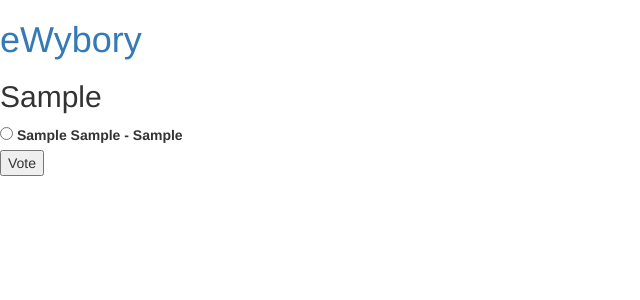
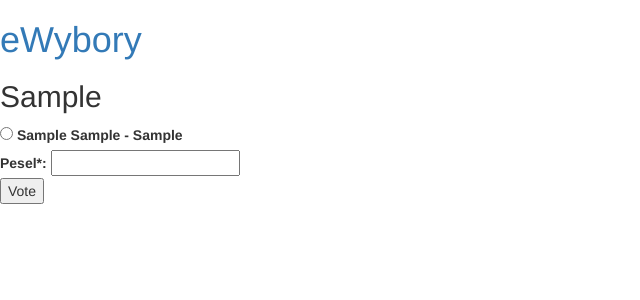
Before and after one commit to dotrek/eWybory, a Django app: page /Doggo/wybory/1/ in a window 1280 px wide. Shown: the top 300 px of the page, without its empty margins (0-640 px from the left). Run offline with Django 3.2, Linux system fonts and the light colour scheme; tables that the repository leaves empty hold one stand-in row (values such as "Sample post"); some libraries are stand-ins or nearby versions.

Commit message:
tried to make it works but failed

```diff
--- a/Doggo/admin.py
+++ b/Doggo/admin.py
@@ -1,8 +1,10 @@
 from django.contrib import admin
 
 # Register your models here.
-from .models import Kandydat, Partia, Wybory
+from .models import Kandydat, Partia, Wybory, Glos, Glosujacy
 
 admin.site.register(Partia)
 admin.site.register(Wybory)
 admin.site.register(Kandydat)
+admin.site.register(Glos)
+admin.site.register(Glosujacy)
--- a/Doggo/models.py
+++ b/Doggo/models.py
@@ -1,5 +1,4 @@
 from django.db import models
-
 
 # Create your models here.
 class Partia(models.Model):
@@ -36,13 +35,15 @@ class Kandydat(models.Model):
 
 
 class Glosujacy(models.Model):
-    pesel = models.PositiveIntegerField()
+    id = models.AutoField(primary_key=True)
+    pesel = models.BigIntegerField(11, unique=True)
 
     def __str__(self):
         return self.pesel
 
 
 class Glos(models.Model):
+    id = models.AutoField(primary_key=True)
     glosujacy = models.ForeignKey(Glosujacy, on_delete=models.CASCADE)
     wybory = models.ForeignKey(Wybory, on_delete=models.CASCADE)
 
--- a/Doggo/templates/detail_wybory.html
+++ b/Doggo/templates/detail_wybory.html
@@ -10,6 +10,8 @@
         <input type="radio" name="choice" id="choice{{ forloop.counter }}" value="{{ choice.id }}"/>
         <label for="choice{{ forloop.counter }}">{{ choice }}</label><br/>
     {% endfor %}
+<label>Pesel*: </label>
+<input type="number" name="pesel" required="true"><br/>
 <input type="submit" value="Vote"/>
 </form>
 {% endblock %}
--- a/Doggo/views.py
+++ b/Doggo/views.py
@@ -3,7 +3,7 @@ from django.shortcuts import render_to_response, get_object_or_404
 from django.urls import reverse
 from django.views import generic
 
-from .models import Kandydat, Wybory
+from .models import Kandydat, Wybory, Glosujacy, Glos
 
 
 # Create your views here
@@ -17,16 +17,42 @@ class ResultsView(generic.DetailView):
 def vote(request, wybory_id):
     wybory = get_object_or_404(Wybory, pk=wybory_id)
     try:
+
         selected_choice = get_object_or_404(Kandydat, pk=request.POST['choice'])
+        user = Glosujacy.objects.filter(pesel=request.POST['pesel'])
+        if user.exists():
+            glos = Glos.objects.filter(wybory=wybory, glosujacy=user)
+            if glos.exists():
+                return render_to_response(request, 'detail_wybory.html', {
+                    'error_message': "Ta osoba juz glosowala w tych wyborach"
+                })
+            else:
+                glos.wybory = wybory
+                glos.glosujacy = user
+                glos.save()
+                selected_choice.licznik += 1
+                selected_choice.save()
+                return HttpResponseRedirect(reverse('Doggo:results', args=(wybory.id,)))
+        else:
+            return render_to_response(request, 'detail_wybory.html', {
+                'error_message': "Pesel nie znajduje sie w bazie glosujacych"
+            })
     except (KeyError, Kandydat.DoesNotExist):
         return render_to_response(request, 'detail_wybory.html', {
             'kandydat': selected_choice,
-            'error_message': "Nie wybrałeś kandydata.",
+            'error_message': "Nie wybrales kandydata.",
         })
-    else:
-        selected_choice.licznik += 1
-        selected_choice.save()
-        return HttpResponseRedirect(reverse('Doggo:results', args=(wybory.id,)))
+    # except user.DoesNotExist:
+    #     return render_to_response(request, 'detail_wybory.html', {
+    #         'error_message': "Pesel nie znajduje sie w bazie glosujacych"
+    #     })
+    # else:
+    #     glos.wybory = wybory
+    #     glos.glosujacy = user
+    #     glos.save()
+    #     selected_choice.licznik += 1
+    #     selected_choice.save()
+    #     return HttpResponseRedirect(reverse('Doggo:results', args=(wybory.id,)))
 
 
 class HomeView(generic.ListView):
--- a/eWybory/settings.py
+++ b/eWybory/settings.py
@@ -24,7 +24,7 @@ SECRET_KEY = 'x0kz+ei&he0v$&w8sx4g26n20w@s8t11^vs^fn&v6v2_#ho2jg'
 # SECURITY WARNING: don't run with debug turned on in production!
 DEBUG = True
 
-ALLOWED_HOSTS = []
+ALLOWED_HOSTS = ['127.0.0.1', 'localhost']
 
 # Application definition
 
```
Also changed, not shown: Doggo/migrations/0004_auto_20170531_1913.py (added), 1 other file. Lines whose indentation alone changed are shown as unchanged.
